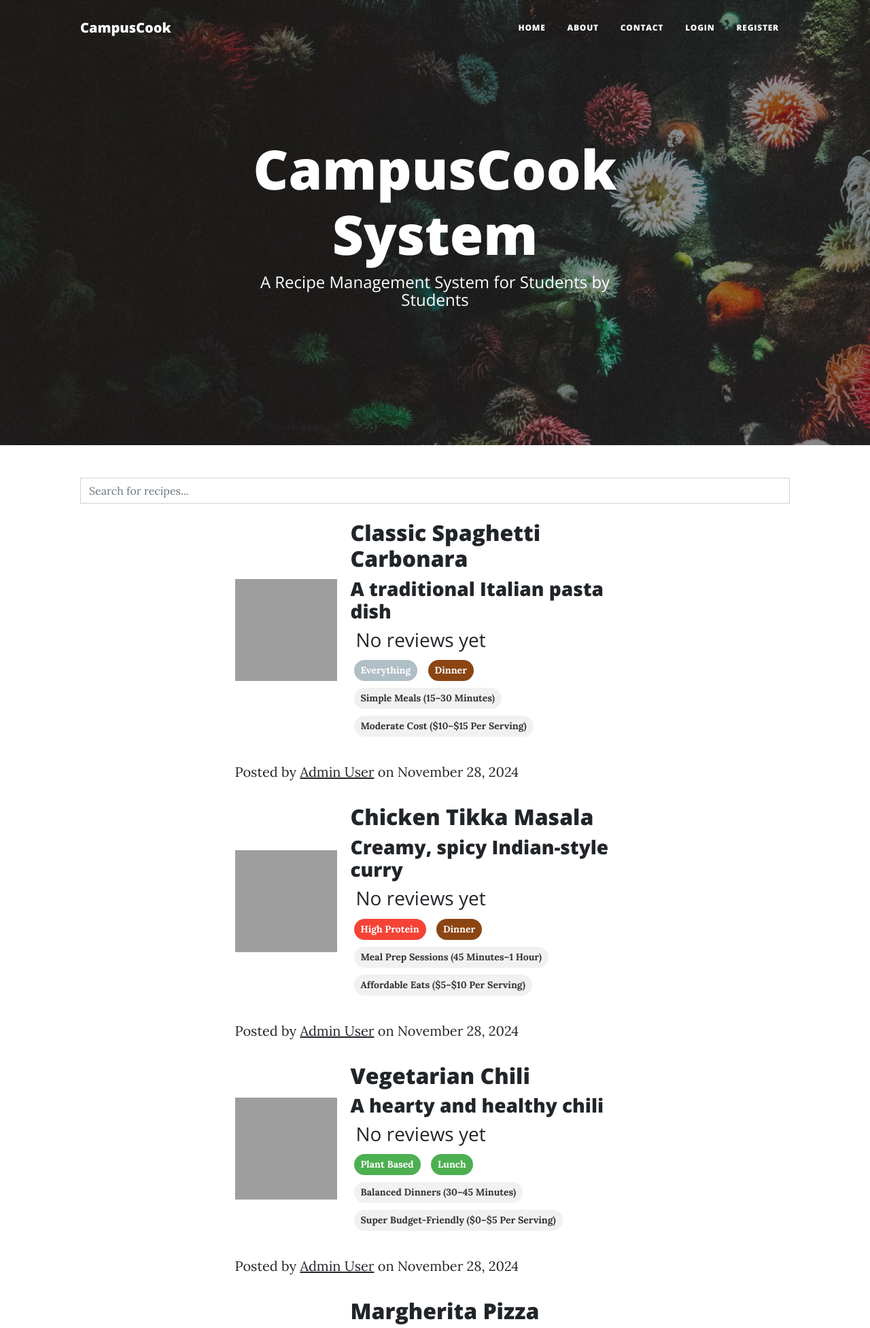
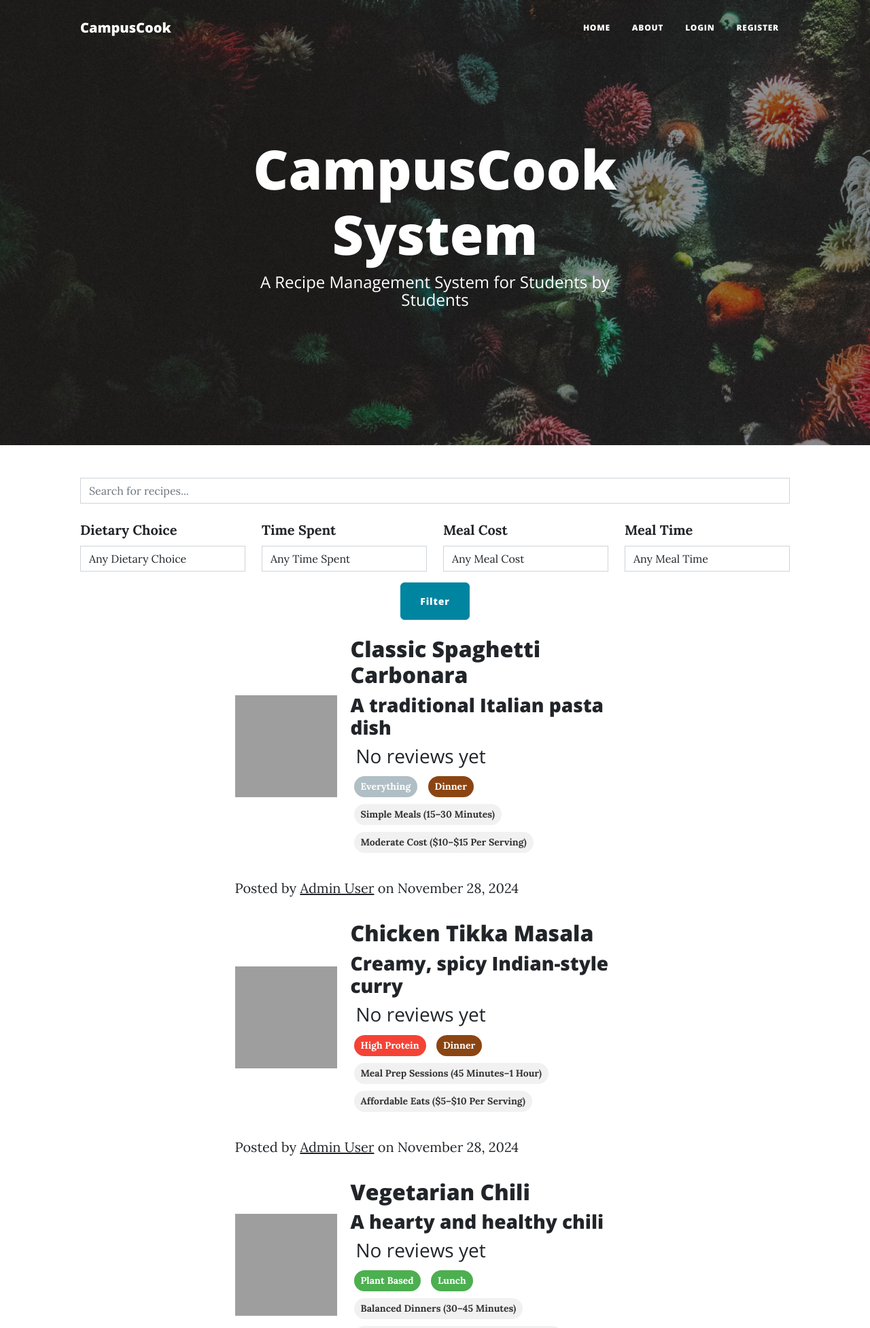
Before and after one commit to TheRiftGuardian/itec4010_recipe_application, a Flask app: page / in a window 1280 px wide. Shown: the top 1954 px of the page at 68% size. Run offline with Flask 3, Linux system fonts and the light colour scheme; data comes from the database, SQL or seed files in the repository; both versions use the stored data as it was after the commit; data that the repository does not hold is empty; some libraries are stand-ins or nearby versions; grey boxes are pictures that could not be loaded.

Commit message:
Ready for Deliverable 3
Fixed the generated data to include additional recipe details.

Finally implemented a working filter system

```diff
--- a/forms.py
+++ b/forms.py
@@ -75,3 +75,26 @@ class CommentForm(FlaskForm):
         ('5', '★★★★★')], coerce=int)
     comment_text = CKEditorField("Your Feedback (Optional)", validators=[Optional()])
     submit = SubmitField("Submit Comment")
+
+class RecipeFilterForm(FlaskForm):
+    dietary_choice = SelectField(
+        'Dietary Choice',
+        choices=[('', 'Any Dietary Choice')] + [(choice.value, choice.name.title().replace('_', ' ')) for choice in DietaryChoice],
+        coerce=str
+    )
+    time_spent = SelectField(
+        'Time Spent',
+        choices=[('', 'Any Time Spent')] + [(choice.value, choice.name.title().replace('_', ' ')) for choice in TimeSpent],
+        coerce=str
+    )
+    meal_cost = SelectField(
+        'Meal Cost',
+        choices=[('', 'Any Meal Cost')] + [(choice.value, choice.name.title().replace('_', ' ')) for choice in MealCost],
+        coerce=str
+    )
+    meal_time = SelectField(
+        'Meal Time',
+        choices=[('', 'Any Meal Time')] + [(choice.value, choice.name.title()) for choice in MealTime],
+        coerce=str
+    )
+    submit = SubmitField('Filter')
--- a/main.py
+++ b/main.py
@@ -66,7 +66,7 @@ with app.app_context():
     db.create_all()
 
     # Generate Example Data if db empty.
-  #  generate_example_data(db=db)
+    generate_example_data(db=db)
 
 
 if __name__ == "__main__":
--- a/routes.py
+++ b/routes.py
@@ -6,10 +6,11 @@ from flask_sqlalchemy import SQLAlchemy
 from functools import wraps
 from werkzeug.security import generate_password_hash, check_password_hash
 
+from sqlalchemy import select, and_
 # Imported forms from the forms.py
-from forms import CreateRecipeForm, RegisterForm, LoginForm, CommentForm
+from forms import CreateRecipeForm, RegisterForm, LoginForm, CommentForm, RecipeFilterForm
 # Imported models from the models.py
-from models import RecipePost, User, Comment
+from models import RecipePost, User, Comment, DietaryChoice, TimeSpent, MealTime, MealCost
 from db import db
 
 
@@ -104,18 +105,68 @@ def logout():
     return redirect(url_for('route_controller.get_all_posts'))
 
 
-@route_controller.route('/')
+def filter_recipes_using_execute(db, dietary_choice=None, time_spent=None, meal_cost=None, meal_time=None):
+    # Start with the base select query
+    query = select(RecipePost)
+
+    # Collect filter conditions
+    filters = []
+
+    if dietary_choice:
+        filters.append(RecipePost.dietary_choice == dietary_choice)
+
+    if time_spent:
+        filters.append(RecipePost.time_spent == time_spent)
+
+    if meal_cost:
+        filters.append(RecipePost.meal_cost == meal_cost)
+
+    if meal_time:
+        filters.append(RecipePost.meal_time == meal_time)
+
+    # Apply all filters if any
+    if filters:
+        query = query.where(and_(*filters))
+
+    # Execute the query
+    result = db.session.execute(query).scalars().all()
+
+    return result
+
+
+
+
+@route_controller.route('/', methods=['GET', 'POST'])
 def get_all_posts():
-    result = db.session.execute(db.select(RecipePost))
-    posts = result.scalars().all()
-    print(posts)
+    form = RecipeFilterForm()
 
+    # Default filter if no form submitted
+    dietary_choice = None
+    time_spent = None
+    meal_cost = None
+    meal_time = None
+
+    if form.validate_on_submit():
+        # Get filter values from the form and convert strings to enum values
+        dietary_choice = DietaryChoice(form.dietary_choice.data) if form.dietary_choice.data != '' else None
+        time_spent = TimeSpent(form.time_spent.data) if form.time_spent.data != '' else None
+        meal_cost = MealCost(form.meal_cost.data) if form.meal_cost.data != '' else None
+        meal_time = MealTime(form.meal_time.data) if form.meal_time.data != '' else None
+
+    # Use the filter_recipes_using_execute function to filter posts based on form selections
+    posts = filter_recipes_using_execute(
+        db,
+        dietary_choice=dietary_choice,
+        time_spent=time_spent,
+        meal_cost=meal_cost,
+        meal_time=meal_time
+    )
+
+    # If needed, calculate average ratings for the posts
     for post in posts:
-        print(post)
-        print(vars(post))
         post.avg_rating = post.average_rating
 
-    return render_template("index.html", all_posts=posts, current_user=current_user)
+    return render_template("index.html", all_posts=posts, current_user=current_user, form=form)
 
 
 # Add a POST method to be able to post comments
--- a/templates/header.html
+++ b/templates/header.html
@@ -73,13 +73,6 @@
                 >About</a
               >
             </li>
-            <li class="nav-item">
-              <a
-                class="nav-link px-lg-3 py-3 py-lg-4"
-                href="{{ url_for('route_controller.contact') }}"
-                >Contact</a
-              >
-            </li>
                <!-- Only show Login/Register if user is logged out. Otherwise show "Log Out" -->
             {% if not current_user.is_authenticated: %}
             <li class="nav-item">
--- a/templates/index.html
+++ b/templates/index.html
@@ -17,6 +17,49 @@
 <!-- Search Input -->
 <div class="container px-4 px-lg-5 mb-4">
   <input type="text" id="myInput" onkeyup="myFunction()" placeholder="Search for recipes..." class="form-control">
+</div>
+
+<!-- Filter Form Section -->
+<div class="container px-4 px-lg-5 mb-4">
+    <form method="POST" action="{{ url_for('route_controller.get_all_posts') }}">
+        {{ form.hidden_tag() }}
+        <div class="row justify-content-center">
+            <!-- Dietary Choice Filter -->
+            <div class="col-md-3 mb-3">
+                <div class="form-group">
+                    {{ form.dietary_choice.label(class="form-label") }}
+                    {{ form.dietary_choice(class="form-control") }}
+                </div>
+            </div>
+            <!-- Time Spent Filter -->
+            <div class="col-md-3 mb-3">
+                <div class="form-group">
+                    {{ form.time_spent.label(class="form-label") }}
+                    {{ form.time_spent(class="form-control") }}
+                </div>
+            </div>
+            <!-- Meal Cost Filter -->
+            <div class="col-md-3 mb-3">
+                <div class="form-group">
+                    {{ form.meal_cost.label(class="form-label") }}
+                    {{ form.meal_cost(class="form-control") }}
+                </div>
+            </div>
+            <!-- Meal Time Filter -->
+            <div class="col-md-3 mb-3">
+                <div class="form-group">
+                    {{ form.meal_time.label(class="form-label") }}
+                    {{ form.meal_time(class="form-control") }}
+                </div>
+            </div>
+        </div>
+        <!-- Submit Button -->
+        <div class="row justify-content-center">
+            <div class="col-md-3 text-center">
+                {{ form.submit(class="btn btn-primary btn-block") }}
+            </div>
+        </div>
+    </form>
 </div>
 
 <!-- Main Content-->
@@ -68,7 +111,6 @@
                 {% endif %}
               </h3>
 
-                 <div class="tags-container">
               <!-- Dietary Choice Tag -->
               <span class="tag tag-dietary-choice
                 {% if post.dietary_choice.value == 'low_carb' %}low_carb{% elif post.dietary_choice.value == 'high_protein' %}high_protein{% elif post.dietary_choice.value == 'plant_based' %}plant_based{% elif post.dietary_choice.value == 'dairy_free' %}dairy_free{% elif post.dietary_choice.value == 'everything' %}everything{% endif %}">
@@ -80,14 +122,12 @@
                 {% if post.meal_time.value == 'breakfast' %}breakfast{% elif post.meal_time.value == 'lunch' %}lunch{% elif post.meal_time.value == 'dinner' %}dinner{% elif post.meal_time.value == 'snack' %}snacks{% endif %}">
                 {{ post.meal_time.value.replace('_', ' ').title() }}
               </span>
-</div>
 
                 <!-- Other Tags (No colors) -->
 <div class="other-tags-container">
     <span class="tag">{{ post.time_spent.value.replace('_', ' ').title() }}</span>
     <span class="tag">{{ post.meal_cost.value.replace('_', ' ').title() }}</span>
 </div>
-
 
             </div>
           </a>
```
Also changed, not shown: generate_data.py (+153 -117 lines), templates/about.html (+12 -20 lines), instance/recipes.db. Lines whose indentation alone changed are shown as unchanged.
